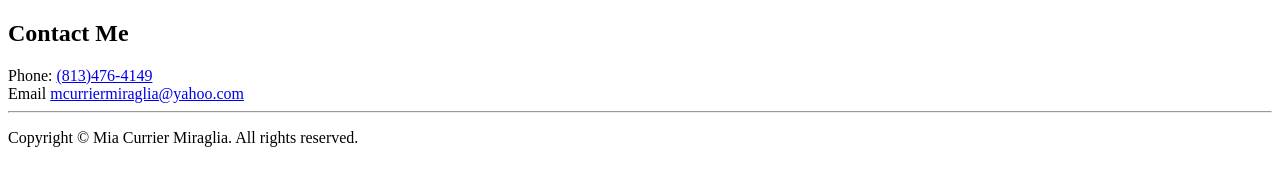
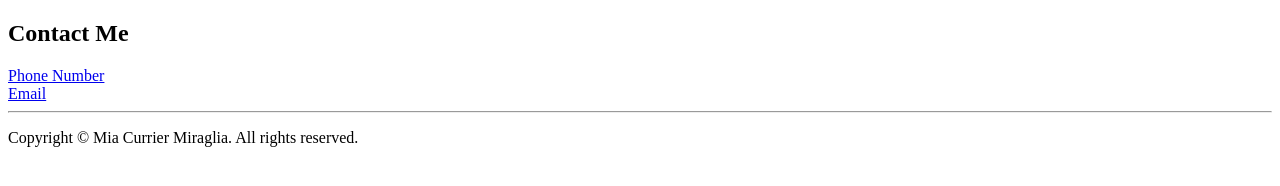
Before and after one commit to MACM2002/Capstone1, a plain HTML site: page contactme.html in a window 1280 px wide. Drawn offline with Linux system fonts and the light colour scheme.

Commit message:
Update contactme.html

```diff
--- a/contactme.html
+++ b/contactme.html
@@ -7,9 +7,9 @@
     </head>
     <body>
         <h2>Contact Me</h2>
-        Phone: <a href=Tel:8134764149>(813)476-4149</a>
+        <a href=Tel:8134764149>Phone Number</a>
         <br />
-        Email <a href="mailto:mcurriermiraglia@yahoo.com ">mcurriermiraglia@yahoo.com</a>
+        <a href="mailto:mcurriermiraglia@yahoo.com ">Email</a>
 <hr />
 <footer>
     <p>Copyright &copy; Mia Currier Miraglia. All rights reserved.</p>
```
